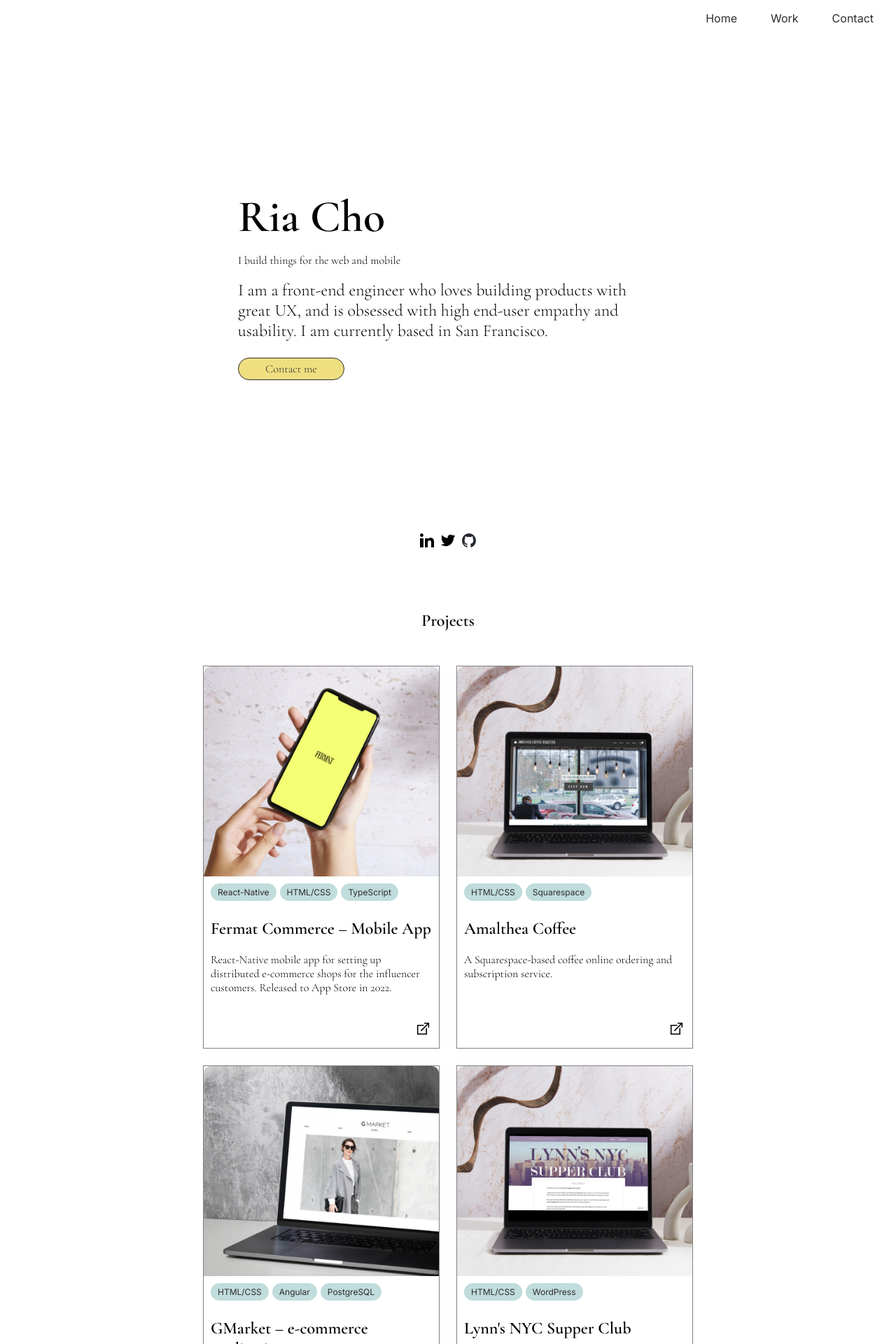
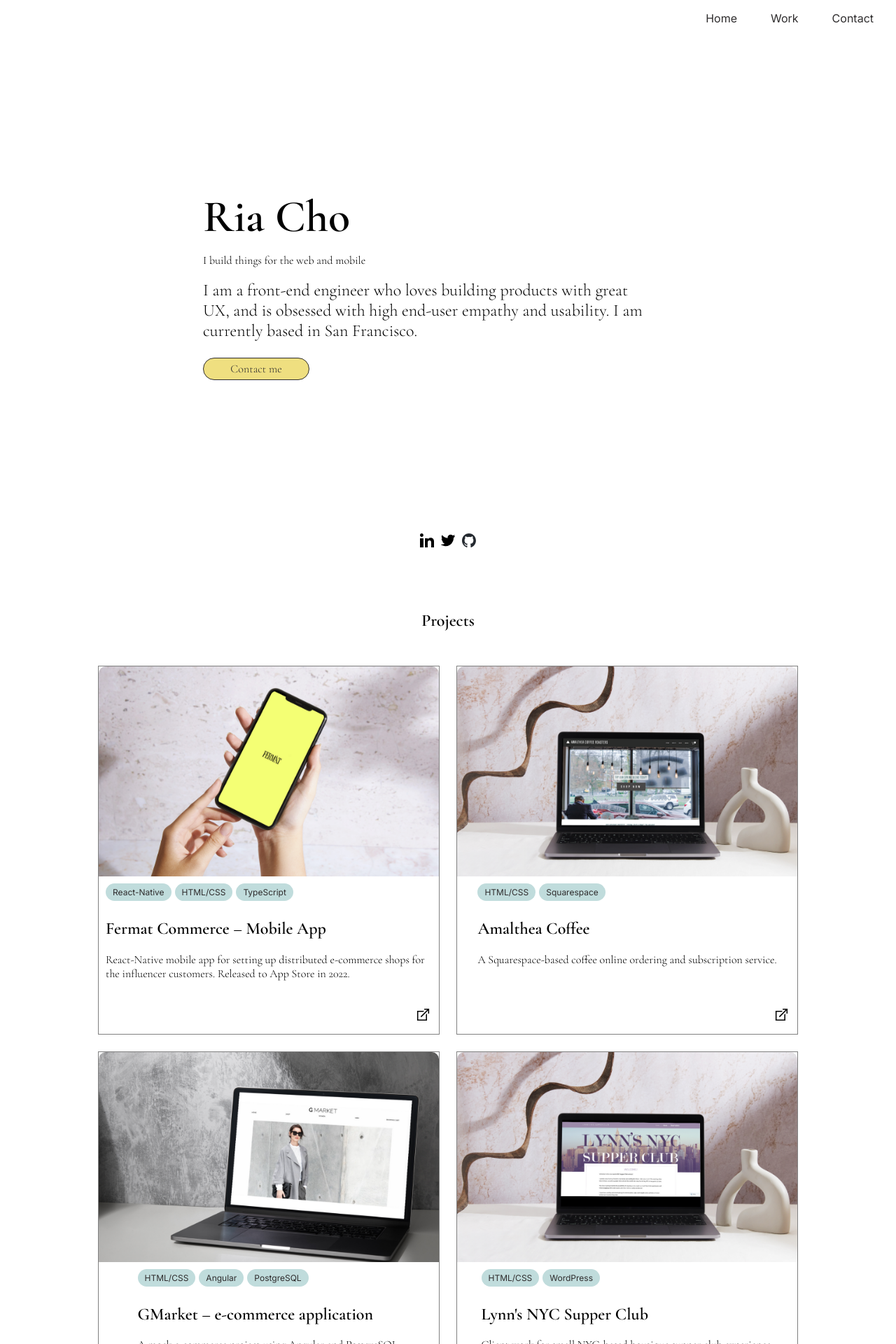
Before and after one commit to gcho91/riacho-portfolio-next, a Next.js app: page / in a window 1280 px wide. Shown: the top 1920 px of the page at 70% size. Built offline with nearby package versions, Linux system fonts and the light colour scheme.

Commit message:
Add Framer for animation, change spacing for project section

```diff
--- a/components/HeroSection.tsx
+++ b/components/HeroSection.tsx
@@ -1,18 +1,14 @@
-import { ibmPlexSansCond, cormorantGaramond, raleway, arimo } from "../utils/fonts"
+import { cormorantGaramond } from "../utils/fonts"
 import Image from 'next/image'
 import heroStyles from "../styles/heroSectionStyles.module.css"
 import twitterIcon from "../public/twitter-icon.svg";
 import linkedinIcon from "../public/linkedin-icon.svg";
-import githubIcon from "../public/github-icon.svg";
 
 export default function HeroSection() {
 
     return (<div className={heroStyles["hero-container"]}>
         <div className={heroStyles.hero}>
-            {/* <h1 className={`${ibmPlexSansCond.className} ${heroStyles.name}`}>Ria Cho</h1> */}
             <h1 className={` ${cormorantGaramond.className} ${heroStyles.name}`}>Ria Cho</h1>
-
-            {/* <p className={arimo.className}>I build things for the <span className="intro-highlight">web</span> and <span className="intro-highlight">	mobile </span></p> */}
             <h2 className={` ${heroStyles.subtext} }`}>I build things for the <span className="intro-highlight">web</span> and <span className="intro-highlight">	mobile </span></h2>
             <p className={`${cormorantGaramond.className} ${heroStyles.description}`}>I am a front-end engineer who loves building products with great UX, and is obsessed with high end-user empathy and usability. I am currently based in San Francisco.</p>
             <a href="mailto:gcho91@gmail.com" className={`${heroStyles['cta-button']}`}>Contact me</a>
--- a/package.json
+++ b/package.json
@@ -15,6 +15,7 @@
     "autoprefixer": "10.4.14",
     "eslint": "8.39.0",
     "eslint-config-next": "13.3.1",
+    "framer-motion": "^10.16.4",
     "next": "13.3.1",
     "postcss": "8.4.23",
     "react": "18.2.0",
--- a/styles/heroSectionStyles.module.css
+++ b/styles/heroSectionStyles.module.css
@@ -14,7 +14,7 @@
     /* height: 100vh; */
     height: calc(100vh - 120px);
     padding: 15px;
-    max-width: 600px;
+    max-width: 700px;
     margin: 0 auto;
 }
 
@@ -30,6 +30,7 @@
 .description {
     font-size: 1.5em;
     margin-top: 5px;
+    max-width: 650px;
 }
 
 
--- a/styles/workStyles.module.css
+++ b/styles/workStyles.module.css
@@ -3,7 +3,7 @@
 }
 
 .portfolioContainer {
-     max-width: 700px;
+     max-width: 1000px;
     margin: 0 auto;
     padding: 30px;
     display: grid;
```
Also changed, not shown: 1 other file (tests, documents, lock files or other folders).
